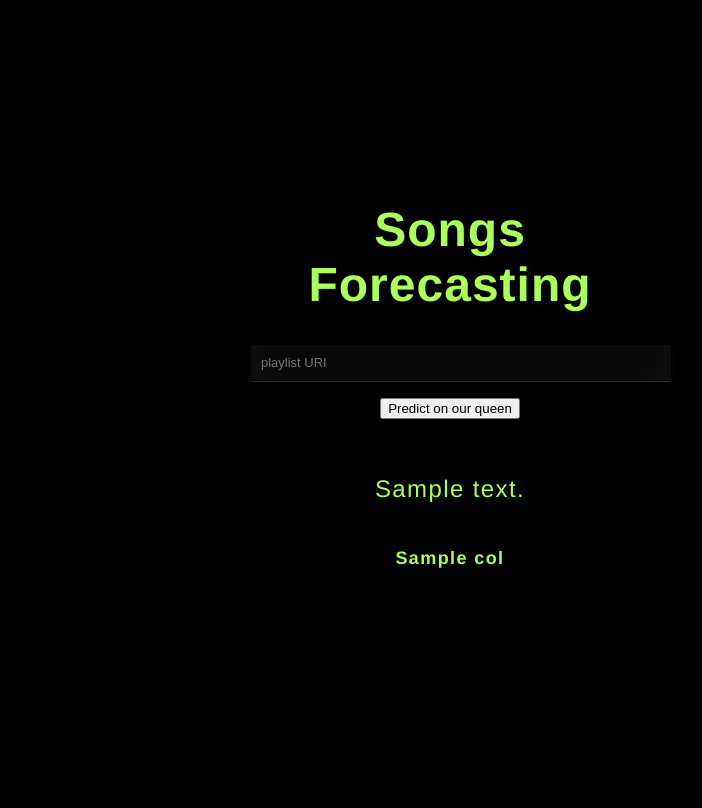
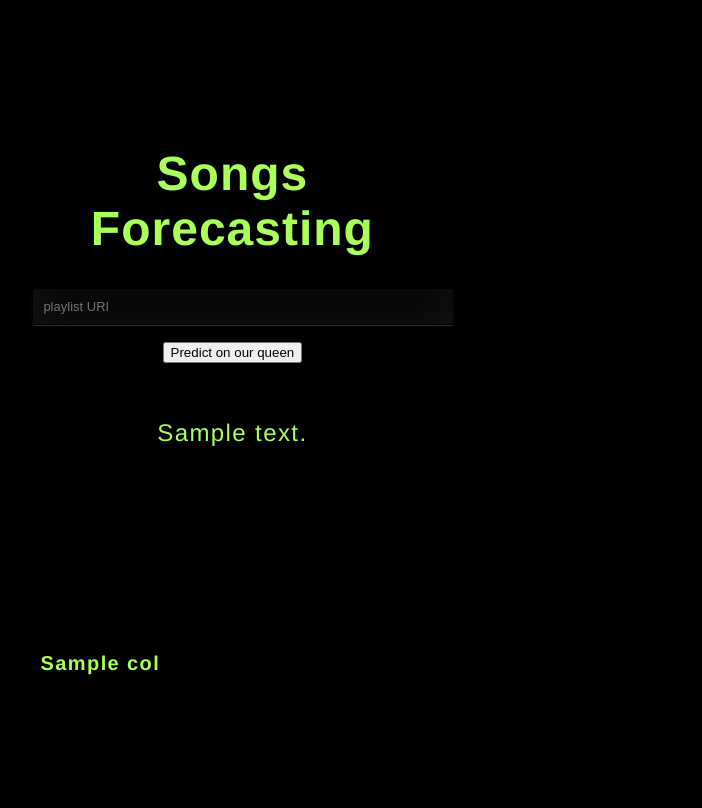
Before and after one commit to miscdats/The-Bjorker, a Flask app: template app/templates/index.html in a window 1280 px wide. Shown: the whole page, without its empty margins (240-942 px from the left). Run offline with Flask 2, Linux system fonts and the light colour scheme; the template is opened without the code that fills it: most values are stand-ins (such as "Sample title", 1, 10 or a date in 2020); lists and menus that the app fills with data are empty; parts of the project's set-up code (start-up, migrations or seed data) failed here and were passed over.

Commit message:
Results table style.

```diff
--- a/app/static/css/style.css
+++ b/app/static/css/style.css
@@ -15,8 +15,8 @@ body {
 }
 .login {
 	position: absolute;
-	top: 40%;
-	left: 50%;
+	top: 33%;
+	left: 33%;
 	margin: -150px 0 0 -150px;
 	width:400px;
 	height:400px;
@@ -48,13 +48,20 @@ input {
 	transition: box-shadow .5s ease;
 }
 
+#resulting {
+	overflow-y: auto;
+	position: relative;
+	top: 40%;
+	right: 33%;
+}
+
 table {
 	width: 100%;
 }
 
 th {
 	padding: 15px;
-	font-size: 18px;
+	font-size: 20px;
 	height: auto;
 	width: auto;
 }
--- a/app/templates/index.html
+++ b/app/templates/index.html
@@ -27,6 +27,7 @@
    <br>
    {{ prediction_text }}
      <br><br>
+     <div id="resulting">
          <table>
             <tr>
                 {% for col in column_names %}
@@ -50,6 +51,7 @@
             {% endfor %}
 
         </table>
+     </div>
 
  </div>
 </body>
```
Lines whose indentation alone changed are shown as unchanged.
